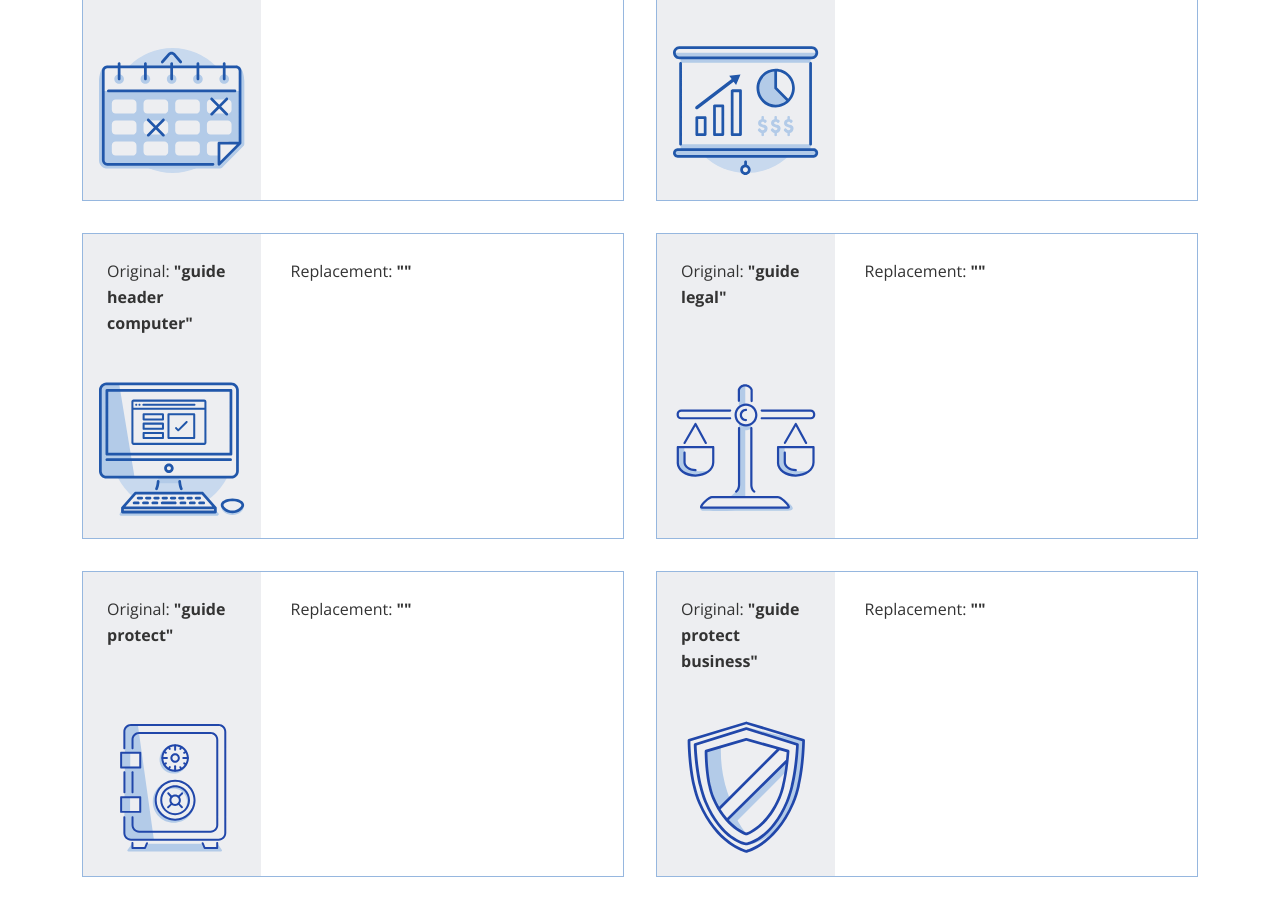
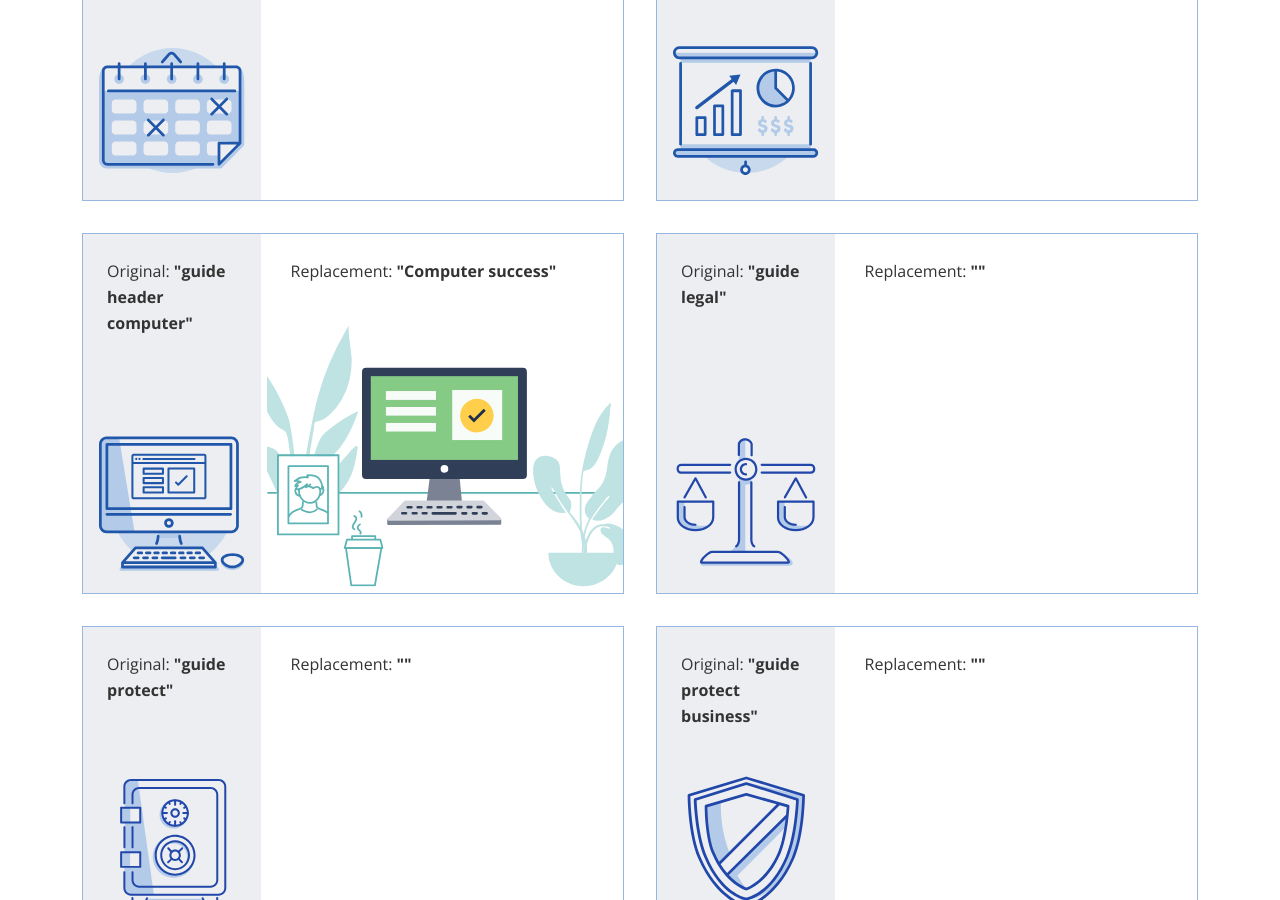
Before and after one commit to AUSGov/bga-refresh, a Jekyll site: the page built from image-library.html, in a window 1280 px wide and 900 px high, scrolled down 6581 px. Built offline with Jekyll 4.4.1, drawn with Linux system fonts in a browser that asks for light colours.

Commit message:
Adding headset and cmputer images.

```diff
--- a/image-library.html
+++ b/image-library.html
@@ -972,10 +972,10 @@
 
                     <div class="library-image">
                         <div class="title">
-                            <p>Replacement: <strong>""</strong></p>
-                        </div>
-                        <div class="image-wrapper">
-
+                            <p>Replacement: <strong>"Computer success"</strong></p>
+                        </div>
+                        <div class="image-wrapper">
+                             <img src="assets/refresh-illustrations/computer-success.svg" alt="">
                         </div>
                     </div>
 
```
Also changed, not shown: assets/refresh-illustrations/computer-success.svg (added), assets/refresh-illustrations/person-headset-computer.svg.
